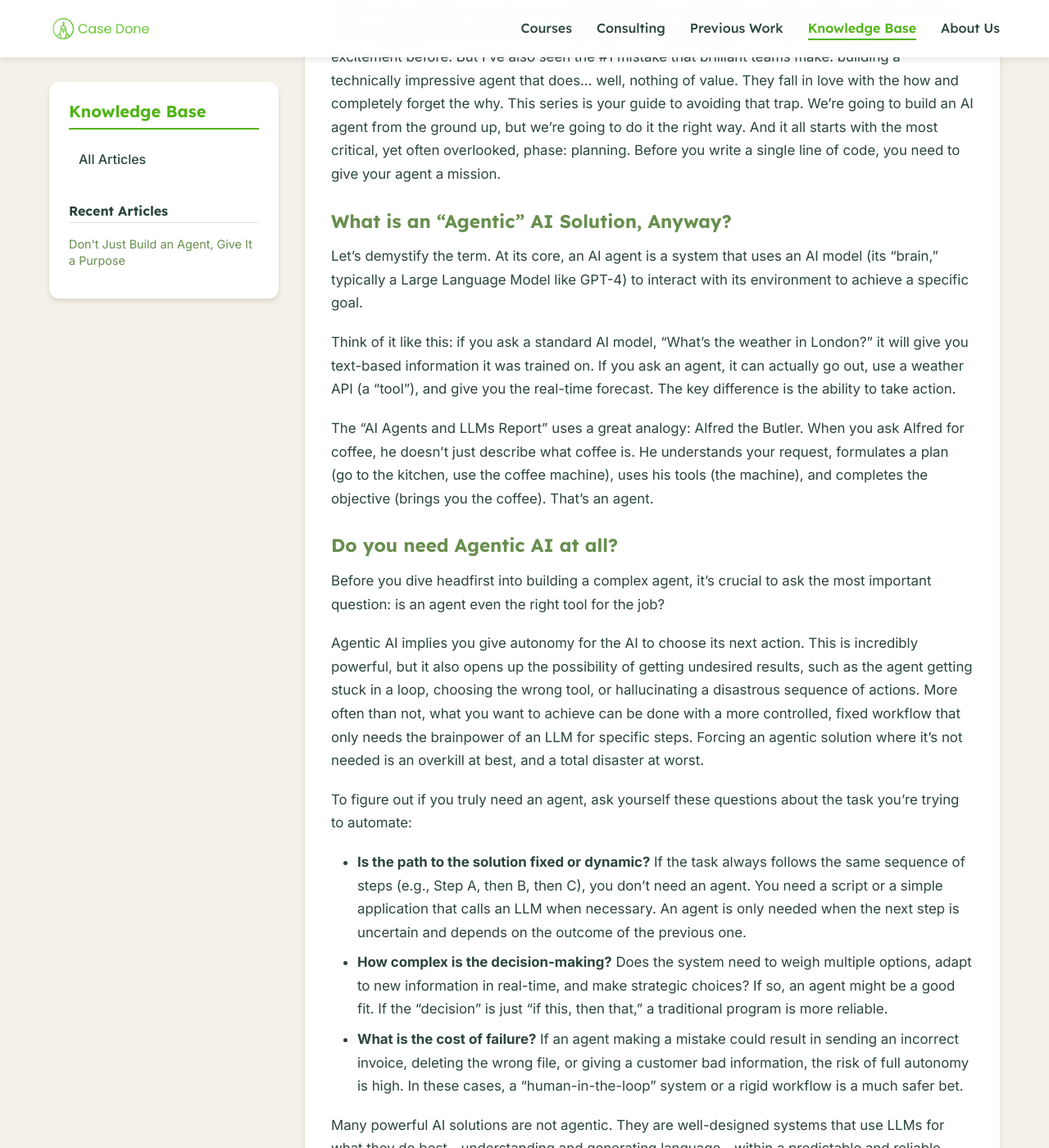
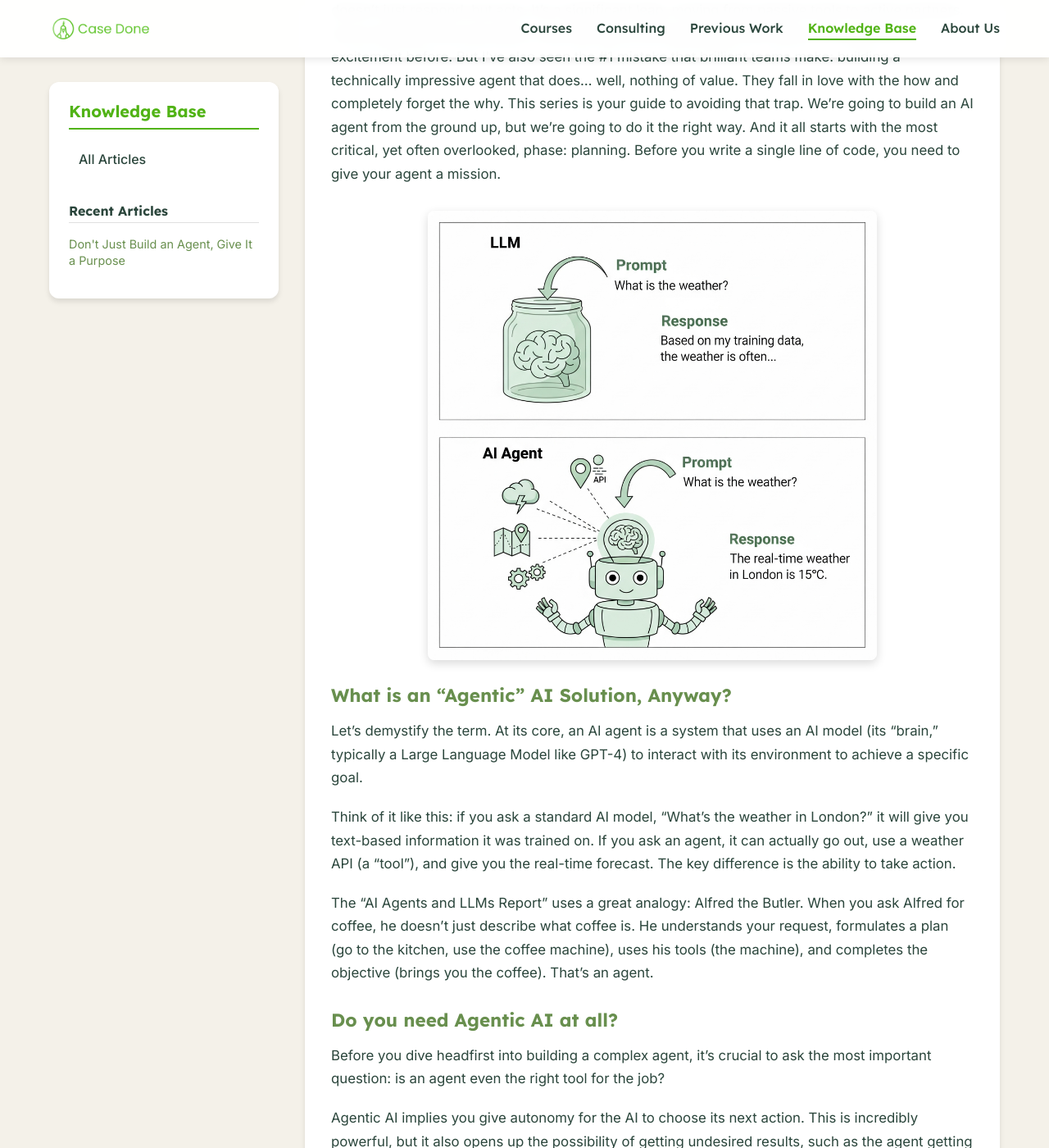
Before and after one commit to casedone/casedone, a Jekyll site: the page built from knowledge-base/_posts/2025-08-17-dont-just-build-an-agent-give-it-a-purpose.md, in a window 1280 px wide and 1400 px high, scrolled down 362 px. Shown: the whole window at 82% size. Built offline with Jekyll 4.4.1, drawn with Linux system fonts in a browser that asks for light colours; some of the changed text lies outside the part shown.

Commit message:
feat: add responsive image styling and blog post illustrations

```diff
--- a/assets/css/kb-styles.css
+++ b/assets/css/kb-styles.css
@@ -236,6 +236,32 @@ a:hover {
     padding: 0;
     border: none;
     font-size: 0.95em;
+}
+
+/* Images */
+.kb-content img,
+.kb-post-content img {
+    max-width: 70%;
+    height: auto;
+    border-radius: 8px;
+    box-shadow: 0 4px 12px rgba(0, 0, 0, 0.15);
+    margin: 30px auto;
+    display: block;
+}
+
+/* Mobile responsive for images */
+@media (max-width: 768px) {
+    .kb-content img,
+    .kb-post-content img {
+        max-width: 90%;
+    }
+}
+
+@media (max-width: 480px) {
+    .kb-content img,
+    .kb-post-content img {
+        max-width: 100%;
+    }
 }
 
 /* Blockquotes */
--- a/knowledge-base/_posts/2025-08-17-dont-just-build-an-agent-give-it-a-purpose.md
+++ b/knowledge-base/_posts/2025-08-17-dont-just-build-an-agent-give-it-a-purpose.md
@@ -8,6 +8,9 @@ categories: agentic-ai
 The world of AI is buzzing with a new term: agents. If you're in the tech space, you've likely seen the flood of demos, open-source projects, and think pieces. The promise is incredible: AI that doesn't just respond, but acts. It's a significant leap, moving from passive tools to active partners.
 As an engineer who has been in the trenches of AI development for years, I've seen this excitement before. But I've also seen the #1 mistake that brilliant teams make: building a technically impressive agent that does... well, nothing of value. They fall in love with the how and completely forget the why.
 This series is your guide to avoiding that trap. We're going to build an AI agent from the ground up, but we're going to do it the right way. And it all starts with the most critical, yet often overlooked, phase: planning. Before you write a single line of code, you need to give your agent a mission.
+
+![Agent vs Assistant](/assets/images/blog/2025-08-17-dont-just-build-an-agent-give-it-a-purpose/agent-vs-assistant.jpg)
+
 
 ### What is an "Agentic" AI Solution, Anyway?
 
```
Also changed, not shown: other parts of knowledge-base/_posts/2025-08-17-dont-just-build-an-agent-give-it-a-purpose.md (+12 -0 lines), assets/images/blog/2025-08-17-dont-just-build-an-agent-give-it-a-purpose/agent-use-case-example.jpg (added), assets/images/blog/2025-08-17-dont-just-build-an-agent-give-it-a-purpose/agent-vs-assistant.jpg (added), assets/images/blog/2025-08-17-dont-just-build-an-agent-give-it-a-purpose/agentic-or-not.jpg (added).
